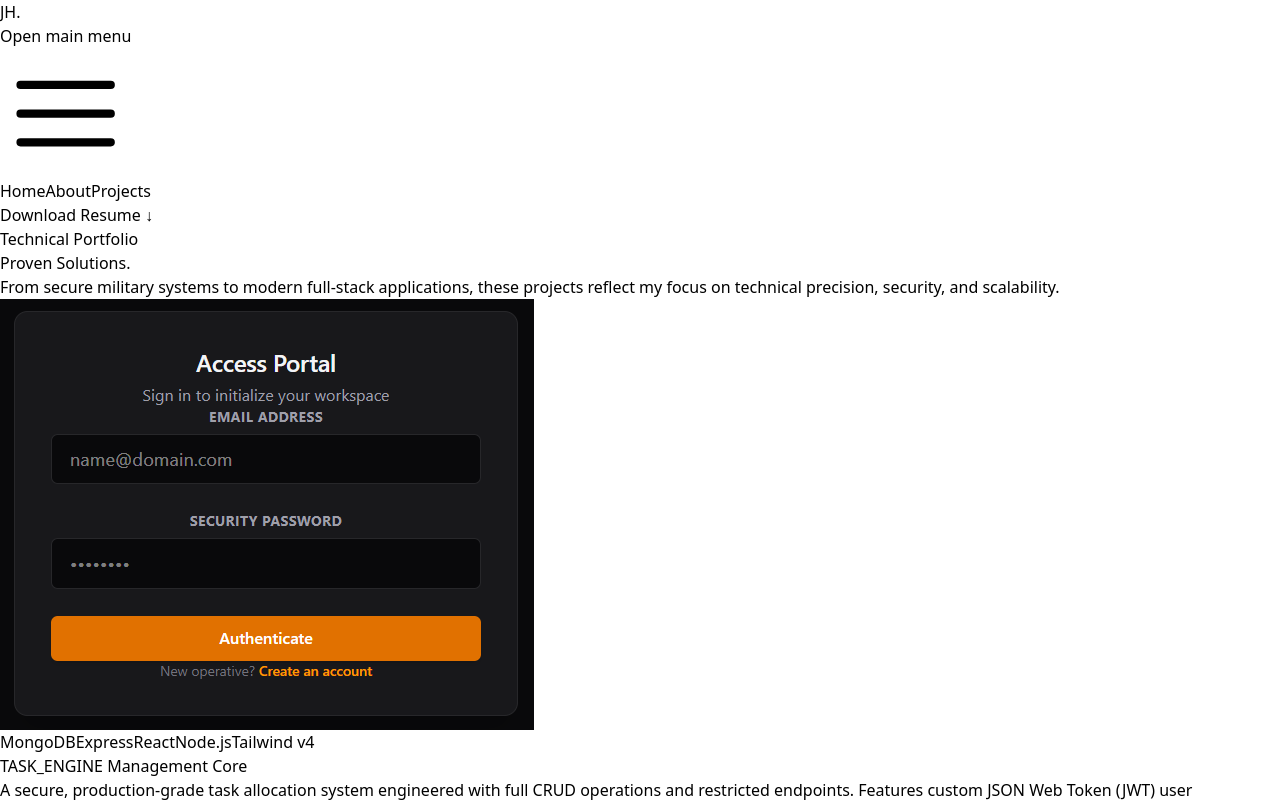
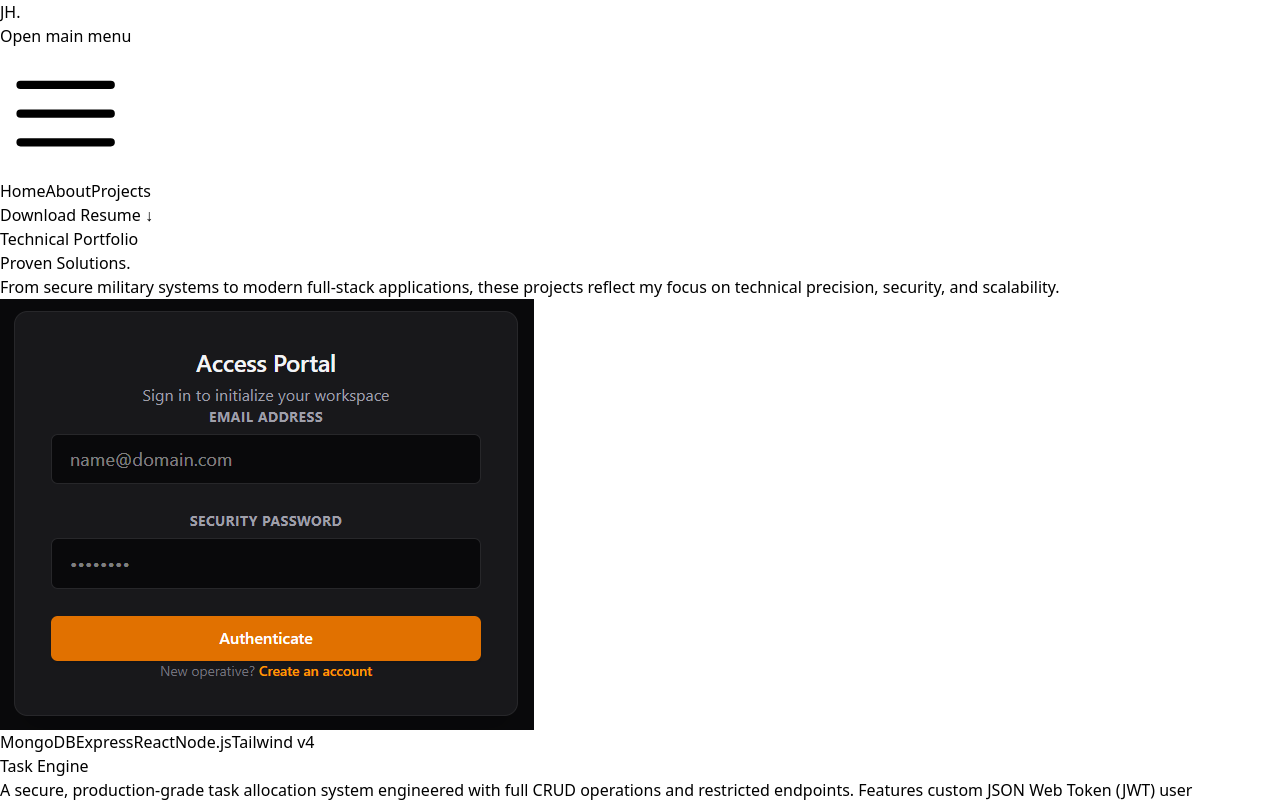
Before and after one commit to jonhill25b/portfolio, a React (Vite) app: page /projects in a window 1280 px wide. Shown: the top 802 px of the page. Built offline with nearby package versions, Linux system fonts and the light colour scheme.

Commit message:
Updated text and fixed broken links.

```diff
--- a/src/components/AboutPreview.jsx
+++ b/src/components/AboutPreview.jsx
@@ -1,4 +1,5 @@
 import ProfilePicture from "../assets/ProfilePicture.png";
+import { Link } from "react-router-dom";
 
 export default function AboutPreview() {
   return (
@@ -80,12 +81,12 @@
               </li>
             </ul>
 
-            <a
-              href="/about"
+            <Link
+              to="/about"
               className="inline-flex items-center justify-center px-6 py-3 border border-amber-500/50 text-amber-500 rounded-md font-semibold hover:bg-amber-500/10 transition-all"
             >
               Read My Full Story
-            </a>
+            </Link>
           </div>
         </div>
       </div>
--- a/src/components/ProjectPreview.jsx
+++ b/src/components/ProjectPreview.jsx
@@ -1,8 +1,9 @@
 import TaskManagerIMG from "../assets/task-manager-img.png";
+import { Link } from "react-router-dom";
 
 const featuredProjects = [
   {
-    title: "TASK_ENGINE Management Core",
+    title: "Task Engine",
     description:
       "A secure, production-grade task allocation system engineered with full CRUD operations and restricted endpoints. Features custom JSON Web Token (JWT) user authentication sessions and a responsive layout grid.",
     tech: ["MongoDB", "Express", "React", "Node.js", "Tailwind v4"],
@@ -25,12 +26,12 @@
             </h2>
             <p className="text-3xl font-bold text-white">Selected Projects</p>
           </div>
-          <a
-            href="/projects"
+          <Link
+            to="/projects"
             className="text-amber-500 hover:text-amber-400 font-semibold text-sm flex items-center gap-1 transition-all"
           >
             View all work <span>&rarr;</span>
-          </a>
+          </Link>
         </div>
 
         {/* Project Grid */}
--- a/src/pages/Projects.jsx
+++ b/src/pages/Projects.jsx
@@ -3,7 +3,7 @@
 
 const allProjects = [
   {
-    title: "TASK_ENGINE Management Core",
+    title: "Task Engine",
     description:
       "A secure, production-grade task allocation system engineered with full CRUD operations and restricted endpoints. Features custom JSON Web Token (JWT) user authentication sessions and a responsive layout grid.",
     tech: ["MongoDB", "Express", "React", "Node.js", "Tailwind v4"],
```
